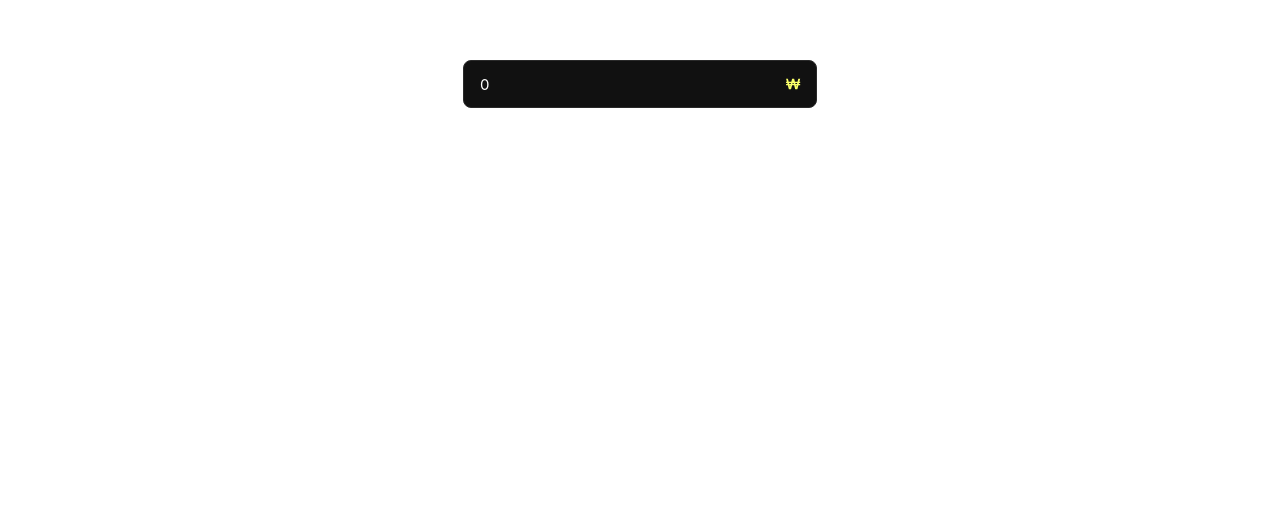
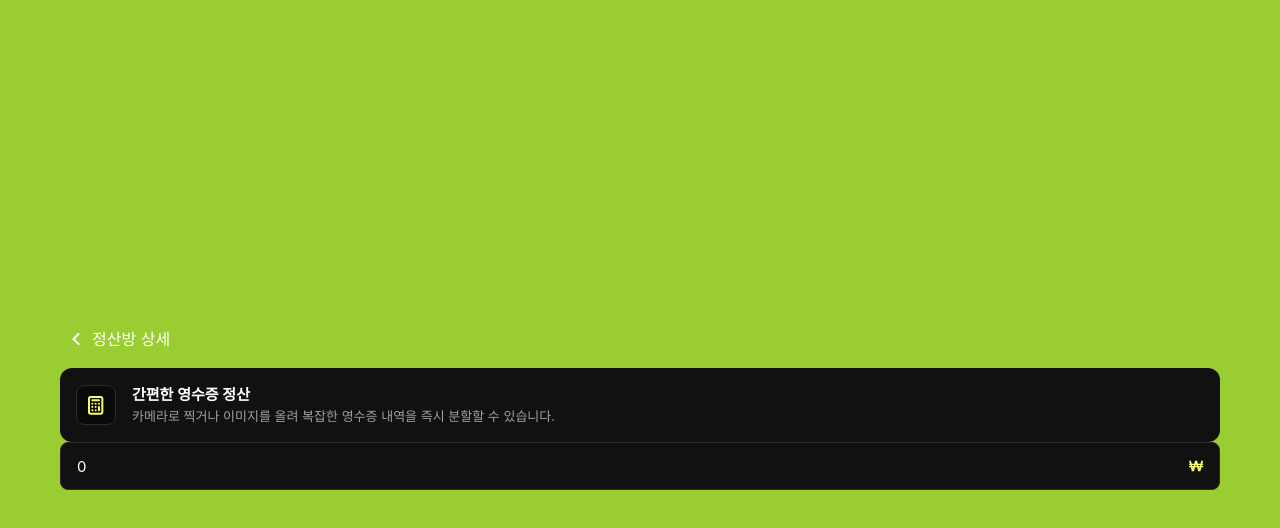
Before and after one commit to mz-children/jungsanjungsan-fe, a React (Vite) app: page /sw in a window 1280 px wide. Shown: the top 528 px of the page. Built offline with nearby package versions, Linux system fonts and the light colour scheme.

Commit message:
리뷰 피드백 반영

```diff
--- a/src/components/ui/DiscriptionCard.tsx
+++ b/src/components/ui/DiscriptionCard.tsx
@@ -2,6 +2,7 @@ type DiscriptionCardProps = {
   icon: React.ReactNode;
   title: string;
   description?: string;
+  className?: string;
   onClick?: () => void;
 };
 
@@ -9,11 +10,12 @@ export default function DiscriptionCard({
   icon,
   title,
   description,
+  className,
   onClick,
 }: DiscriptionCardProps) {
   return (
     <div
-      className="flex items-center gap-[16px] w-full min-w-[354px] p-[16px] bg-surface-sub rounded-[12px] text-text-primary text-body-regular"
+      className={`flex items-center gap-[16px] w-full min-w-[354px] p-[16px] bg-surface-sub rounded-[12px] text-text-primary text-body-regular ${onClick ? "cursor-pointer" : ""} ${className}`}
       onClick={onClick}
     >
       <div className="flex justify-center items-center min-w-[40px] min-h-[40px] bg-surface-canvas border border-border-default rounded-[8px]">
--- a/src/components/ui/NumberInput.tsx
+++ b/src/components/ui/NumberInput.tsx
@@ -32,7 +32,7 @@ export default function NumberInput({
   };
 
   return (
-    <div className={`relative ${className}`}>
+    <div className={`relative w-full ${className}`}>
       <input
         className={`w-full min-w-[354px] h-[48px] pl-[16px] pr-[36px] bg-surface-sub border border-border-default rounded-[8px] text-text-primary text-body-regular ${inputClassName}`}
         name={name}
--- a/src/pages/TestSW.page.tsx
+++ b/src/pages/TestSW.page.tsx
@@ -1,5 +1,8 @@
 import { useState } from "react";
 import NumberInput from "../components/ui/NumberInput";
+import GoBackHeader from "../components/ui/GoBackHeader";
+import DiscriptionCard from "../components/ui/DiscriptionCard";
+import CalculatorIcon from "../assets/svg/calculator.svg?react";
 
 export default function TestSWPage() {
   const [input, setState] = useState({ money: 0 });
@@ -10,7 +13,17 @@ export default function TestSWPage() {
   };
 
   return (
-    <div className="w-full h-full flex flex-col justify-center items-center p-[60px]">
+    <div className="w-full h-[100vh] flex flex-col justify-center items-center p-[60px] bg-[yellowgreen]">
+      <GoBackHeader
+        title="정산방 상세"
+        onClickBack={() => console.log("test")}
+      />
+      <DiscriptionCard
+        icon={<CalculatorIcon />}
+        title="간편한 영수증 정산"
+        description="카메라로 찍거나 이미지를 올려 복잡한 영수증 내역을 즉시 분할할 수 있습니다."
+        onClick={() => console.log("hello")}
+      />
       <NumberInput
         name="money"
         value={input.money}
```
